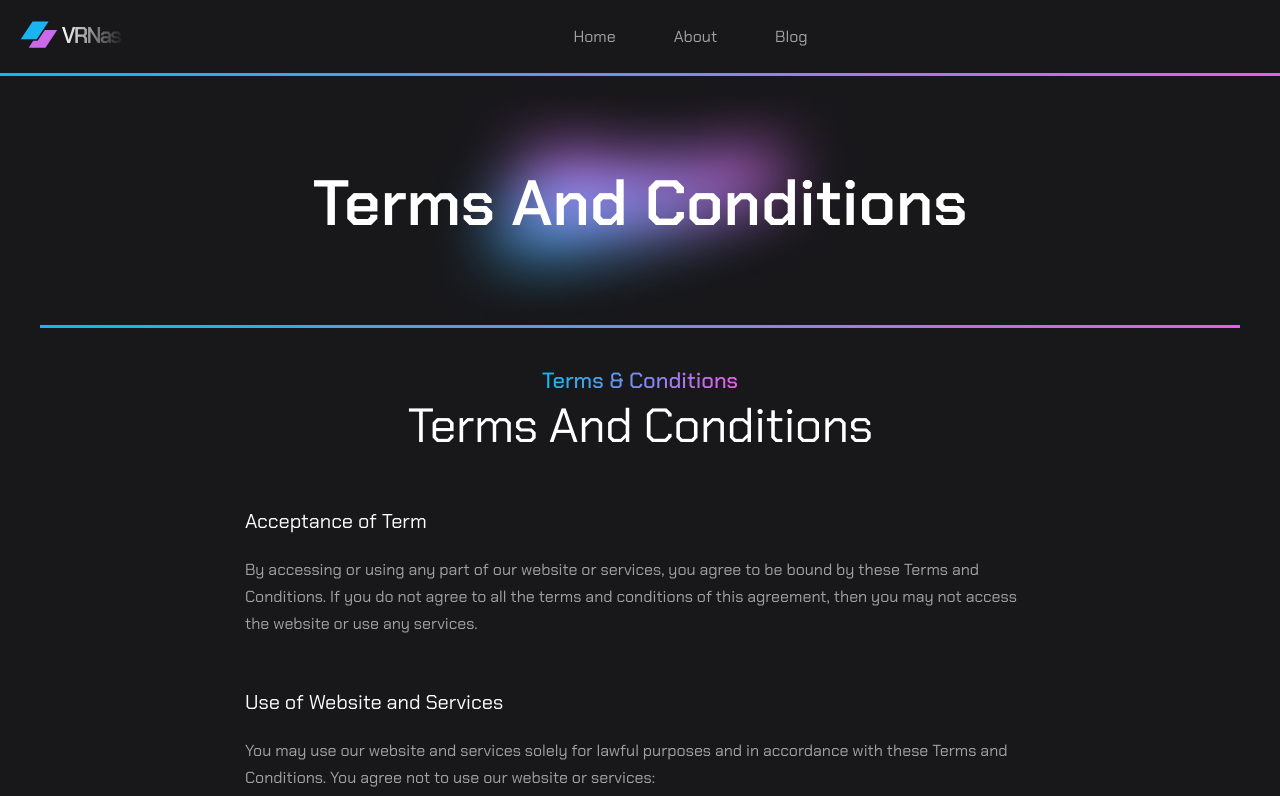
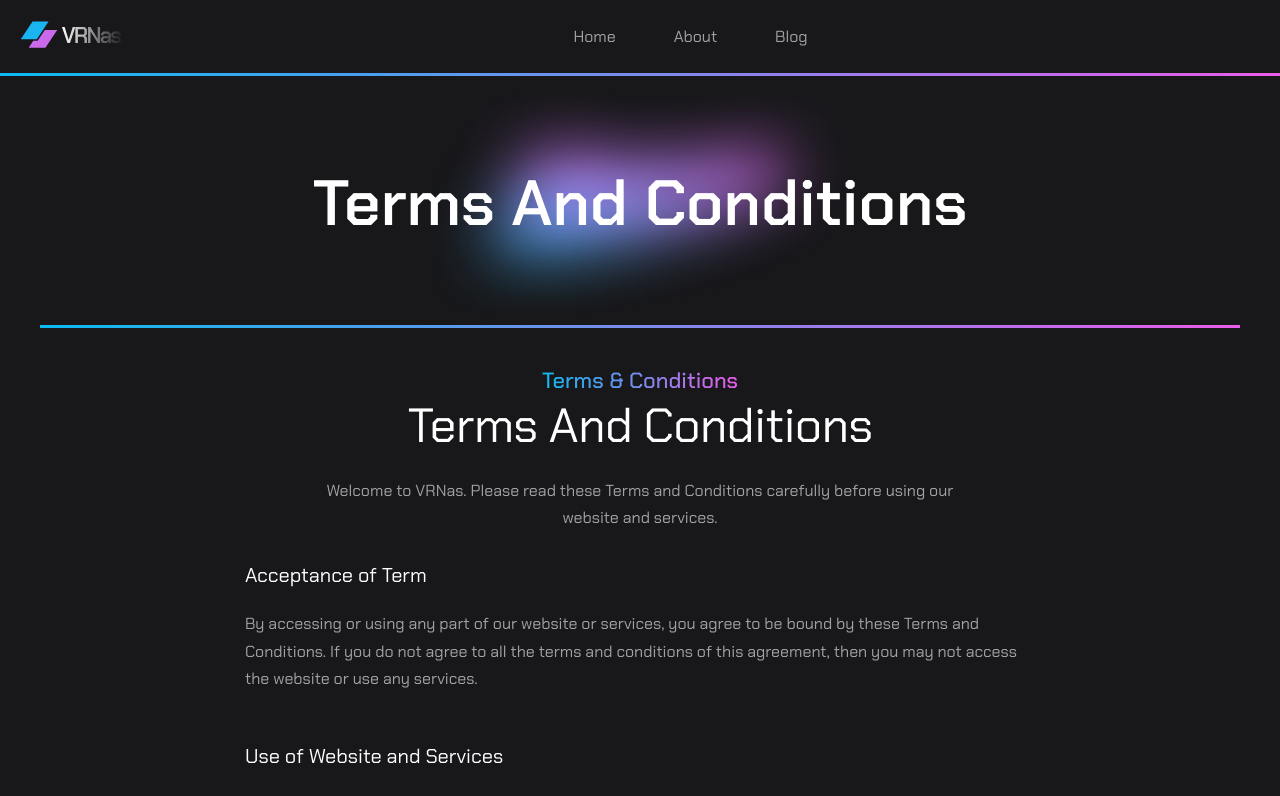
Before and after one commit to 0smir/react, a React (Create React App) app: page /terms in a window 1280 px wide. Shown: the top 796 px of the page. Built offline with nearby package versions, Linux system fonts and the light colour scheme.

Commit message:
add description param to SectionTitle component

```diff
--- a/src/components/structure-components/common/SectionTitle.jsx
+++ b/src/components/structure-components/common/SectionTitle.jsx
@@ -1,10 +1,11 @@
 import "../../../styles/_section_title.scss";
 
-function SectionTitle({className, section_name, title}) {
+function SectionTitle({className, section_name, title, description}) {
     return(
         <div className={`section__title-wrapper ${className}__title-wrapper`}>
             <h1 className="section__name">{section_name}</h1>
-            <h2 className="title section__title">{title}</h2>
+            {title && (<h2 className="title section__title">{title}</h2>)}
+            {description && (<p className="section__description">{description}</p>)}
         </div>
     )
 }
--- a/src/styles/_section_title.scss
+++ b/src/styles/_section_title.scss
@@ -44,4 +44,10 @@
             font-size: 28px;
         }
     }
+
+    &__description {
+        font-size: 16px;
+        line-height: 1.7;
+        text-align: center;
+    }
 }
```
